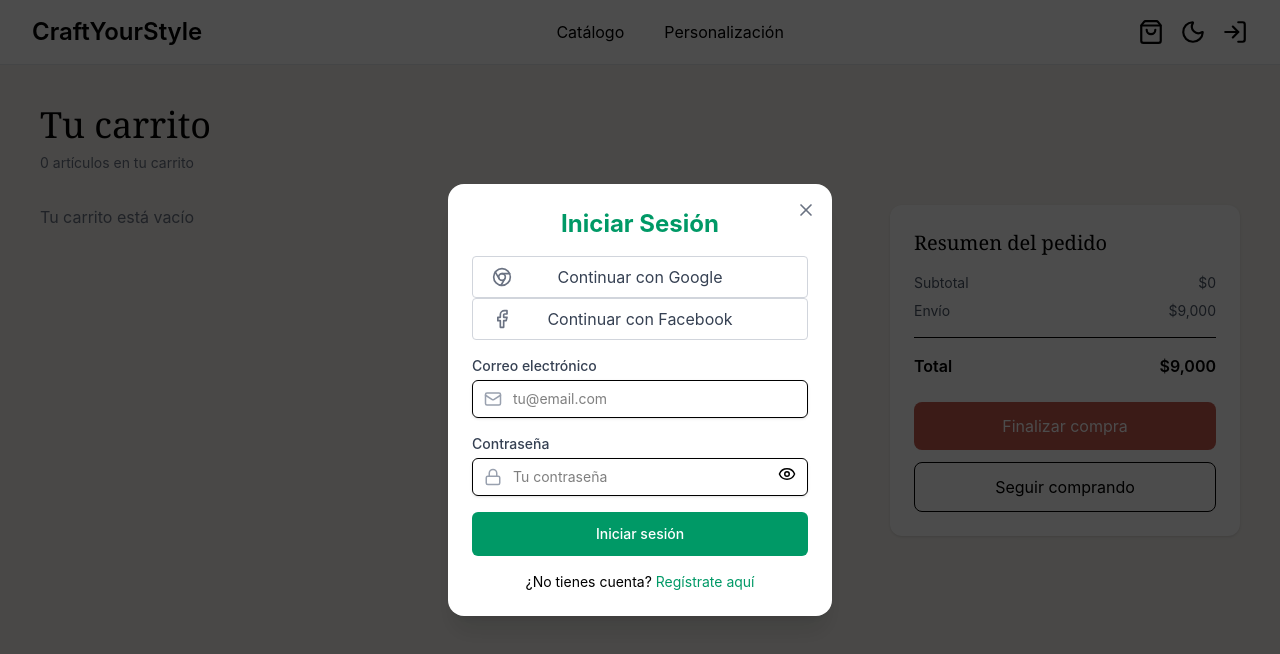
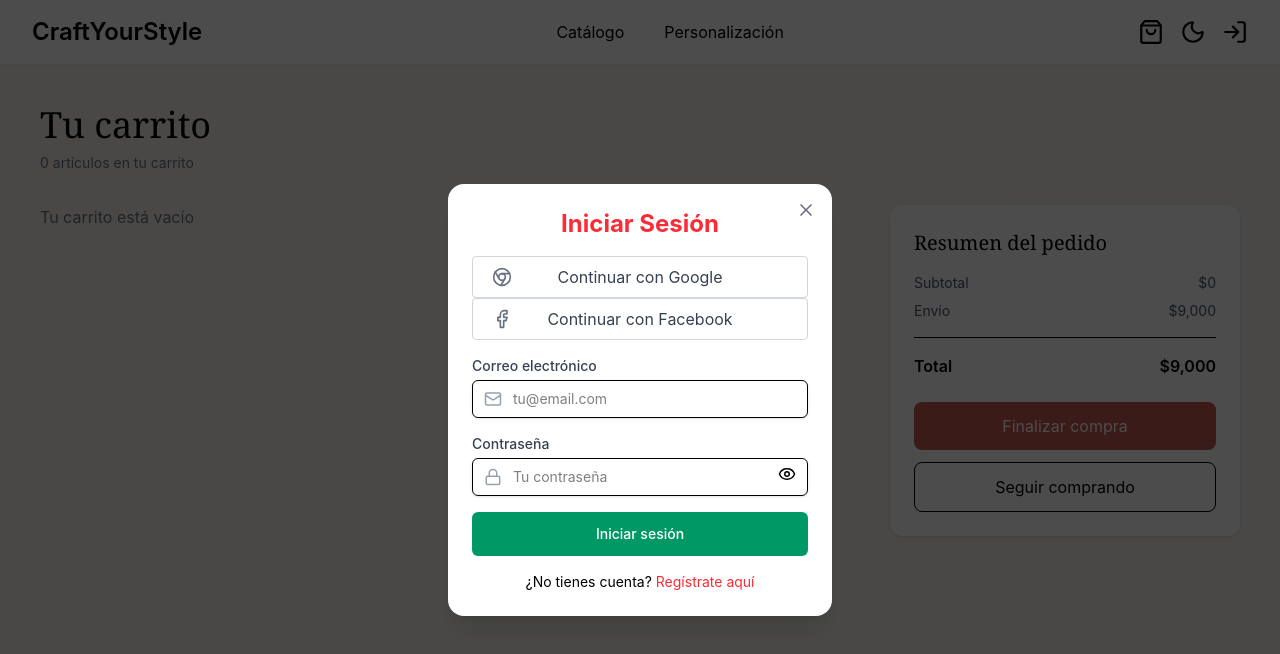
Before and after one commit to ordogens/Proyecto-Formativo-Cliente, a React (Vite) app: page /carrito in a window 1280 px wide. Both pictures are taken after a click on the button 1234 px from the left and 32 px from the top of the page. Shown: the top 654 px of the page. Built offline with nearby package versions, Linux system fonts and the light colour scheme.

Commit message:
pequeños cambios en componentes

```diff
--- a/package.json
+++ b/package.json
@@ -15,6 +15,7 @@
     "react": "^19.2.0",
     "react-dom": "^19.2.0",
     "react-router-dom": "^7.13.1",
+    "sweetalert2": "^11.26.20",
     "tailwindcss": "^4.2.1"
   },
   "devDependencies": {
--- a/src/components/auth/AuthForm.tsx
+++ b/src/components/auth/AuthForm.tsx
@@ -1,5 +1,12 @@
 import { useState } from "react";
-import { EyeIcon, EyeOffIcon, MailIcon, LockIcon, Facebook, Chromium } from "lucide-react";
+import {
+  EyeIcon,
+  EyeOffIcon,
+  MailIcon,
+  LockIcon,
+  Facebook,
+  Chromium,
+} from "lucide-react";
 import { CustomInput } from "../ui/inputs/CustomInput";
 import { SocialButton } from "../ui/buttons/SocialBotton";
 
@@ -26,7 +33,11 @@ export const AuthForm = ({ onSuccess }: { onSuccess: () => void }) => {
   const handleSubmit = (e: React.FormEvent<HTMLFormElement>) => {
     e.preventDefault();
 
-    if (!formData.email || !formData.password || (!isLogin && !formData.username)) {
+    if (
+      !formData.email ||
+      !formData.password ||
+      (!isLogin && !formData.username)
+    ) {
       setError("Todos los campos son obligatorios");
       return;
     }
@@ -38,15 +49,16 @@ export const AuthForm = ({ onSuccess }: { onSuccess: () => void }) => {
 
   return (
     <>
-      <h1 className="text-emerald-600 text-center text-2xl font-bold mb-4">
+      <h1 className="text-red-500 text-center text-2xl font-bold mb-4">
         {isLogin ? "Iniciar Sesión" : "Crear Cuenta"}
       </h1>
 
       <SocialButton icon={<Chromium size={20} />} text="Continuar con Google" />
-      <SocialButton icon={<Facebook size={20} />} text="Continuar con Facebook" />
-
+      <SocialButton
+        icon={<Facebook size={20} />}
+        text="Continuar con Facebook"
+      />
       <form onSubmit={handleSubmit} className="space-y-4 mt-4">
-
         {!isLogin && (
           <CustomInput
             label="Nombre de usuario"
@@ -76,16 +88,17 @@ export const AuthForm = ({ onSuccess }: { onSuccess: () => void }) => {
           placeholder="Tu contraseña"
           icon={<LockIcon size={18} />}
           rightElement={
-            <button type="button" onClick={() => setShowPassword(!showPassword)}>
+            <button
+              type="button"
+              onClick={() => setShowPassword(!showPassword)}
+            >
               {showPassword ? <EyeOffIcon size={18} /> : <EyeIcon size={18} />}
             </button>
           }
           onChange={handleChange}
         />
 
-        {error && (
-          <p className="text-red-500 text-sm text-center">{error}</p>
-        )}
+        {error && <p className="text-red-500 text-sm text-center">{error}</p>}
 
         <button
           type="submit"
@@ -94,14 +107,13 @@ export const AuthForm = ({ onSuccess }: { onSuccess: () => void }) => {
           {isLogin ? "Iniciar sesión" : "Crear cuenta"}
         </button>
       </form>
-
       <div className="flex justify-center mt-4 text-sm">
         {isLogin ? (
           <>
             <p>¿No tienes cuenta?</p>
             <p
               onClick={() => setIsLogin(false)}
-              className="ml-1 text-emerald-600 cursor-pointer hover:underline"
+              className="ml-1 text-red-500 cursor-pointer hover:underline"
             >
               Regístrate aquí
             </p>
@@ -111,7 +123,7 @@ export const AuthForm = ({ onSuccess }: { onSuccess: () => void }) => {
             <p>¿Ya tienes cuenta?</p>
             <p
               onClick={() => setIsLogin(true)}
-              className="ml-1 text-emerald-600 cursor-pointer hover:underline"
+              className="ml-1 text-red-500 cursor-pointer hover:underline"
             >
               Inicia sesión
             </p>
--- a/src/components/header/Header.tsx
+++ b/src/components/header/Header.tsx
@@ -60,7 +60,7 @@ export const Header = () => {
 
         {/* ===== DESKTOP VIEW ===== */}
         <div className="hidden md:flex w-full justify-between items-center">
-          <NavLink to="/" className="text-2xl font-semibold">
+          <NavLink to="/" className="text-2xl font-semibold hover:text-red-500 transition duration-300">
             CraftYourStyle
           </NavLink>
 
@@ -76,7 +76,7 @@ export const Header = () => {
           <div className="flex gap-4 items-center">
             <div className="relative">
               <ShoppingBag
-                className="cursor-pointer"
+                className="cursor-pointer hover:text-red-500"
                 size={26}
                 onClick={() => navigate("/carrito")}
               />
@@ -102,7 +102,7 @@ export const Header = () => {
               className="cursor-pointer"
               onClick={() => setDarkMode(!darkMode)}
             >
-              {darkMode ? <Sun size={26} color="yellow" /> : <Moon size={26} />}
+              {darkMode ? <Sun size={26} color="yellow" /> : <Moon size={26} className="hover:text-red-500"/>}
             </button>
 
             <button
@@ -111,7 +111,7 @@ export const Header = () => {
               onClick={() => setIsLoginOpen(true)}
               aria-label="Abrir login"
             >
-              <LogIn size={26} />
+              <LogIn size={26} className="hover:text-red-500"/>
             </button>
           </div>
         </div>
--- a/src/components/ui/buttons/SocialBotton.tsx
+++ b/src/components/ui/buttons/SocialBotton.tsx
@@ -1,4 +1,4 @@
-import type { ReactNode } from "react";
+import type{ ReactNode } from "react";
 
 interface SocialButtonProps {
   icon: ReactNode;
@@ -8,7 +8,7 @@ interface SocialButtonProps {
 export const SocialButton = ({ icon, text }: SocialButtonProps) => {
   return (
     <div className="relative group">
-      <div className="absolute left-5 top-1/2 -translate-y-1/2 text-gray-500 group-hover:text-emerald-600 transition-colors duration-300">
+      <div className="absolute left-5 top-1/2 -translate-y-1/2 text-gray-500 transition-colors duration-300">
         {icon}
       </div>
 
```
Also changed, not shown: src/components/auth/flujo-login.txt (added), 1 other file (tests, documents, lock files or other folders).
